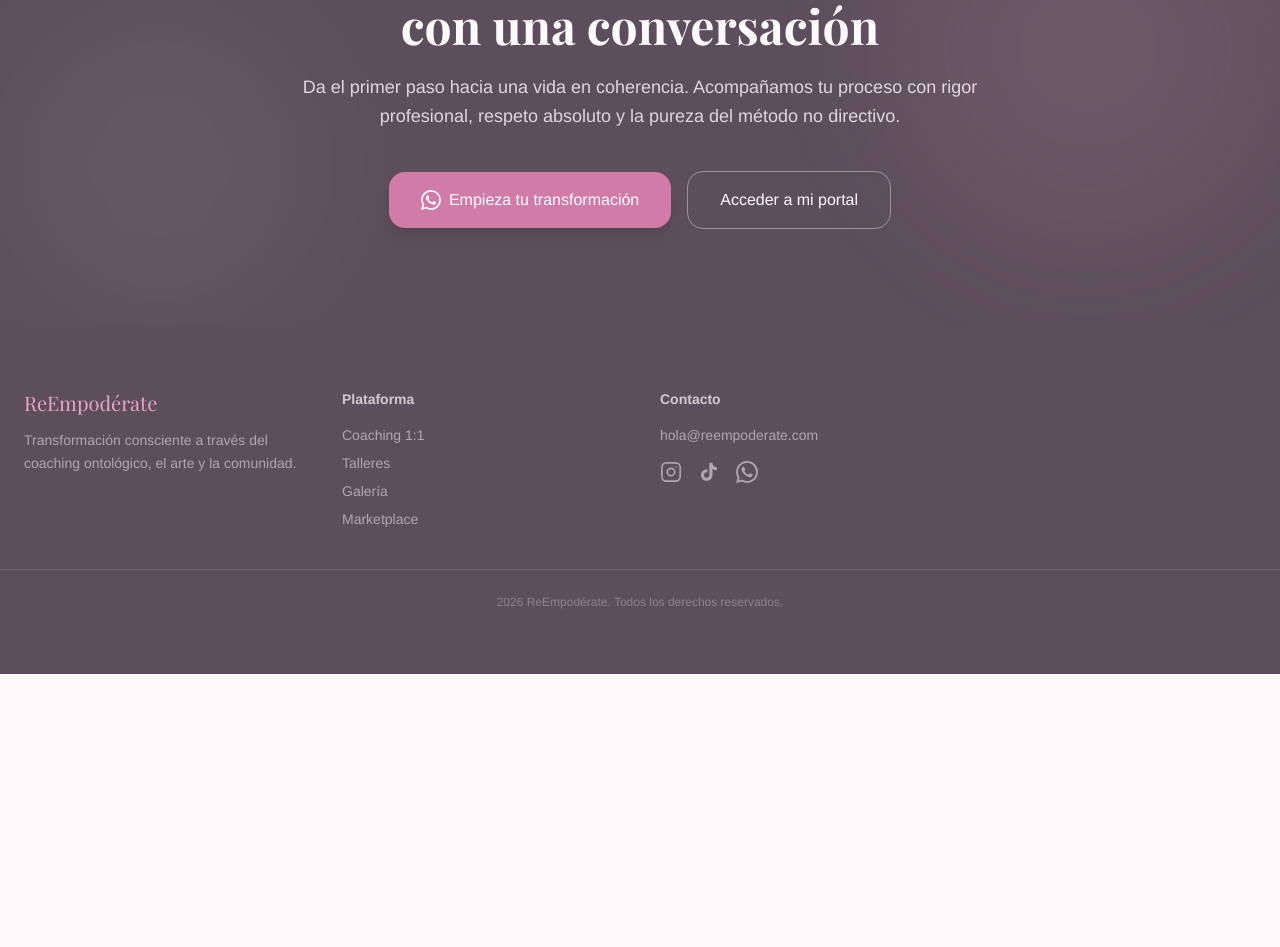
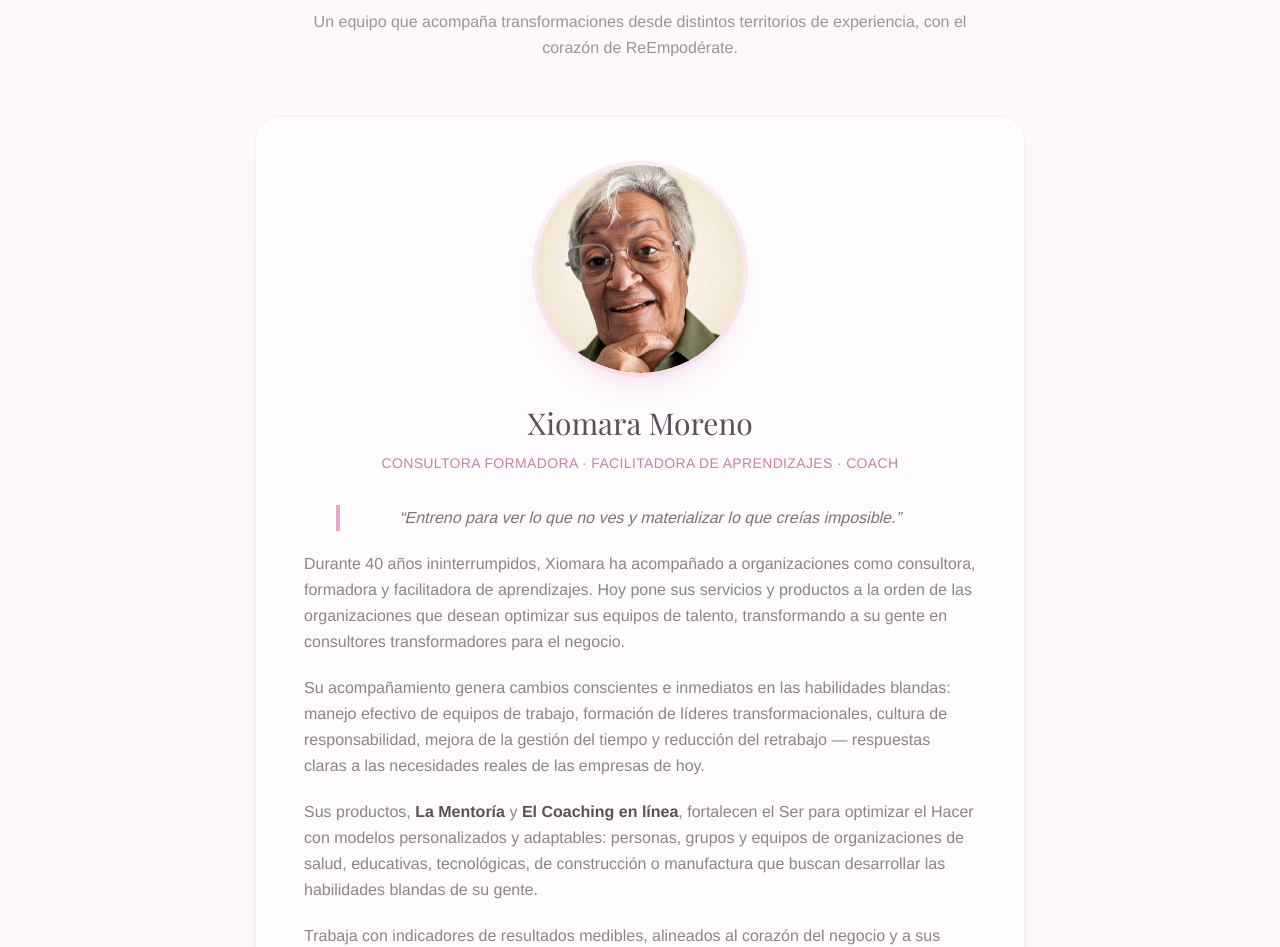
Before and after one commit to Omnix-Solution-Inc/reempoderate, a Next.js app: page / in a window 1280 px wide. Shown: the part 6366-7313 px from the top of the page. Before the commit the page ends 7040 px from the top, so only its background shows below. Built offline with nearby package versions, Linux system fonts and the light colour scheme; no server answers; a web font is replaced by a local one.

Commit message:
Sección Red de Coaches con tarjeta de Xiomara Moreno (foto + bio) — aprobado por Mariela

```diff
--- a/src/app/page.tsx
+++ b/src/app/page.tsx
@@ -6,6 +6,7 @@ import { RuedaSection } from '@/components/landing/RuedaSection'
 import { ServicesSection } from '@/components/landing/ServicesSection'
 import { CoachingPreview } from '@/components/landing/CoachingPreview'
 import { BioSection } from '@/components/landing/BioSection'
+import { RedCoachesSection } from '@/components/landing/RedCoachesSection'
 import { CTASection } from '@/components/landing/CTASection'
 import { Footer } from '@/components/layout/Footer'
 import { Navbar } from '@/components/layout/Navbar'
@@ -19,6 +20,7 @@ export default function HomePage() {
       <ServicesSection />
       <CoachingPreview />
       <BioSection />
+      <RedCoachesSection />
       <CTASection />
       <Footer />
     </main>
--- /dev/null
+++ b/src/components/landing/RedCoachesSection.tsx
@@ -0,0 +1,93 @@
+'use client'
+import Image from 'next/image'
+
+const XIOMARA_PHOTO = '/xiomara-coach.jpg'
+
+export function RedCoachesSection() {
+  return (
+    <section id="red-de-coaches" className="py-24 bg-cream-dark/30">
+      <div className="max-w-5xl mx-auto px-6">
+        {/* Encabezado de la sección */}
+        <div className="text-center mb-14">
+          <h2 className="font-playfair text-3xl md:text-4xl text-ink mb-4">
+            Red de Coaches 🌿
+          </h2>
+          <p className="font-arimo text-ink/60 text-base max-w-2xl mx-auto leading-relaxed">
+            Un equipo que acompaña transformaciones desde distintos territorios
+            de experiencia, con el corazón de ReEmpodérate.
+          </p>
+        </div>
+
+        {/* Tarjeta de Xiomara Moreno */}
+        <div className="max-w-3xl mx-auto bg-white/60 rounded-3xl p-8 md:p-12 shadow-lg shadow-bloom/10 ring-1 ring-bloom-light/30">
+          {/* Foto */}
+          <div className="flex justify-center mb-8">
+            <div className="relative w-44 h-44 md:w-52 md:h-52">
+              <div className="absolute inset-0 rounded-full overflow-hidden shadow-xl shadow-bloom/20 ring-4 ring-bloom-light/40">
+                <Image
+                  src={XIOMARA_PHOTO}
+                  alt="Xiomara Moreno"
+                  fill
+                  className="object-cover rounded-full"
+                  style={{ borderRadius: '9999px' }}
+                  sizes="(max-width: 768px) 11rem, 13rem"
+                />
+              </div>
+            </div>
+          </div>
+
+          {/* Nombre y título */}
+          <h3 className="font-playfair text-2xl md:text-3xl text-ink text-center mb-3">
+            Xiomara Moreno
+          </h3>
+          <p className="font-arimo text-sm text-bloom-deep text-center mb-8 tracking-wide uppercase">
+            Consultora Formadora · Facilitadora de Aprendizajes · Coach
+          </p>
+
+          {/* Biografía */}
+          <div className="space-y-5 font-arimo text-ink/70 text-base leading-relaxed">
+            <p className="text-center italic text-ink/80 border-l-4 border-bloom pl-4 -ml-4 md:mx-8">
+              &ldquo;Entreno para ver lo que no ves y materializar lo que creías
+              imposible.&rdquo;
+            </p>
+
+            <p>
+              Durante 40 años ininterrumpidos, Xiomara ha acompañado a
+              organizaciones como consultora, formadora y facilitadora de
+              aprendizajes. Hoy pone sus servicios y productos a la orden de las
+              organizaciones que desean optimizar sus equipos de talento,
+              transformando a su gente en consultores transformadores para el
+              negocio.
+            </p>
+
+            <p>
+              Su acompañamiento genera cambios conscientes e inmediatos en las
+              habilidades blandas: manejo efectivo de equipos de trabajo,
+              formación de líderes transformacionales, cultura de
+              responsabilidad, mejora de la gestión del tiempo y reducción del
+              retrabajo — respuestas claras a las necesidades reales de las
+              empresas de hoy.
+            </p>
+
+            <p>
+              Sus productos, <strong className="text-ink">La Mentoría</strong> y{' '}
+              <strong className="text-ink">El Coaching en línea</strong>,
+              fortalecen el Ser para optimizar el Hacer con modelos
+              personalizados y adaptables: personas, grupos y equipos de
+              organizaciones de salud, educativas, tecnológicas, de
+              construcción o manufactura que buscan desarrollar las habilidades
+              blandas de su gente.
+            </p>
+
+            <p>
+              Trabaja con indicadores de resultados medibles, alineados al
+              corazón del negocio y a sus objetivos financieros, de mejora de la
+              calidad y de calidez empresarial, como valores clave de su
+              cultura.
+            </p>
+          </div>
+        </div>
+      </div>
+    </section>
+  )
+}
```
Also changed, not shown: public/xiomara-coach.jpg (added).
